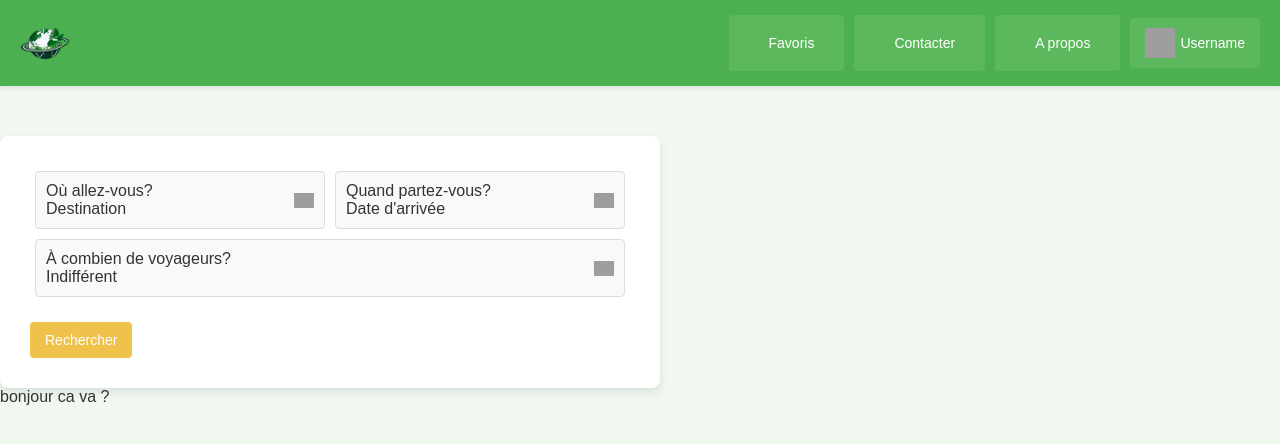
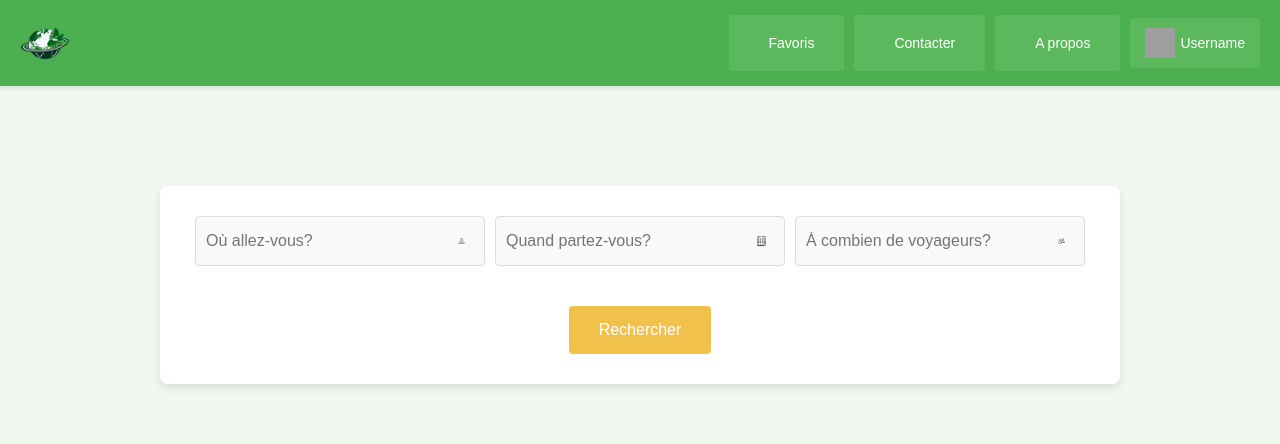
Before and after one commit to FelixHumeau/ECO2TRIP, a React (Create React App) app in the folder front/: page / in a window 1280 px wide. Shown: the top 444 px of the page. Built offline with nearby package versions, Linux system fonts and the light colour scheme; grey boxes are pictures that could not be loaded.

Commit message:
amélioration rapide du Home page

```diff
--- a/front/src/components/SearchForm.js
+++ b/front/src/components/SearchForm.js
@@ -1,38 +1,34 @@
 import React from 'react';
-import { useNavigate } from "react-router-dom";
+import map from '../assets/Carte.png';
+import calender from '../assets/Calendrier.png';
+import people from '../assets/personne.png'
 
 function SearchForm() {
-  const navigate = useNavigate();
-    return (
-        <div>
-          <div className="search-form">
-            <div className="search-input">
-                <div className='search-input-text'>
-                    <div>Où allez-vous?</div>
-                    <div>Destination</div>
-                </div>
-                 <img src={'./assets/Carte.png'} alt={'location'} style={{width: '20px'}} />
-            </div>
-            <div className="search-input">
-                <div className='search-input-text'>
-                    <div>Quand partez-vous?</div>
-                    <div>Date d'arrivée</div>
-                </div>
-                <img src={'./assets/Calendrier.png'} alt={'date'} style={{width: '20px'}} />
-            </div>
-            <div className="search-input">
-                <div className='search-input-text'>
-                    <div>À combien de voyageurs?</div>
-                    <div>Indifférent</div>
-                </div>
-                <img src={'./assets/personne.png'} alt={'people'} style={{width: '20px'}} />
-            </div>
+  return (
+      <div className="search-form">
+          <div className="inputs-container">
+              <div className="input-container">
+                  <input type="text" placeholder="Où allez-vous?" className="search-input" />
+                  <div className="icon-container">
+                    <img src={map} alt={'date'} className="icon"/>
+                  </div>
+              </div>
+              <div className="input-container">
+                  <input type="text" placeholder="Quand partez-vous?" className="search-input"/>
+                  <div className="icon-container">
+                    <img src={calender} alt={'date'} className="icon"/>
+                  </div>
+              </div>
+              <div className="input-container">
+                  <input type="text" placeholder="À combien de voyageurs?" className="search-input" />
+                  <div className="icon-container">
+                   <img src={people} alt={'people'} className="icon"/>
+                  </div>
+              </div>
           </div>
-          <button onClick={() => navigate("/trips")}>
-            Rechercher
-          </button>
+          <button className="search-button">Rechercher</button>
       </div>
-    );
+  );
 }
 
 export default SearchForm;
--- a/front/src/index.css
+++ b/front/src/index.css
@@ -75,22 +75,22 @@ align-items: center;
 }
 .search-form {
   display: flex;
-  flex-wrap: wrap;
-  justify-content: space-between;
-  margin-bottom: 20px;
+  flex-direction: column;
+  align-items: center; /* Centre les éléments horizontalement */
+  padding: 30px;
+  border-radius: 8px;
+  box-shadow: 0 4px 10px rgba(0, 0, 0, 0.1);
+  background-color: white; /* Fond blanc pour le conteneur */
+  margin: 100px auto; /* Centre le formulaire verticalement et horizontalement */
+  width: 80%;
+  max-width: 900px;
 }
 .search-input {
-  padding: 10px;
-  margin: 5px;
-  border: 1px solid #ddd;
-  border-radius: 4px;
-  display: flex;
-  flex-direction: row;
-  justify-content: space-between;
-  align-items: center;
-  background-color: #f9f9f9;
-  flex: 1; /* Chaque champ de saisie prendra une partie de l'espace disponible */
-  min-width: 180px; /* Largeur minimale pour éviter que les champs ne soient trop petits */
+  border: none;
+  background: none;
+  flex: 1;
+  padding: 10px 0;
+  font-size: 16px;
 }
 .search-input > input {
 border: none;
@@ -163,3 +163,31 @@ background-color: #daa520; /* Jaune plus sombre au survol */
   text-align: center;
   margin-top: 50px;
 }
+.inputs-container {
+  display: flex;
+   justify-content: space-between; /* Place les éléments côte à côte avec un espace entre eux */
+   width: 100%; /* Les conteneurs d'input occupent 100% de la largeur du formulaire */
+   margin-bottom: 20px; /* Ajoute un peu d'espace sous les champs de saisie */
+}
+.input-container {
+  display: flex;
+  align-items: center;
+  border: 1px solid #ddd;
+  border-radius: 4px;
+  background-color: #f9f9f9;
+  padding: 5px 10px;
+  width: 30%;
+  margin: 0 5px;
+}
+.icon {
+  width: 400%;
+  height: 250%;
+}
+.icon-container {
+  width: 25px;
+  height: 25px;
+  display: flex;
+  justify-content: center;
+  align-items: center;
+  margin-left: 5px;
+}
--- a/front/src/pages/HomePage.js
+++ b/front/src/pages/HomePage.js
@@ -5,12 +5,7 @@ const HomePage = () => {
 
   return (
     <div>
-        <div className="search-form-container">
-            <SearchForm />
-        </div>
-        <div>
-            bonjour ca va ?
-        </div>
+        <SearchForm />
     </div>
   );
 };
```
Also changed, not shown: front/src/components/NavBar.js (indentation only).
